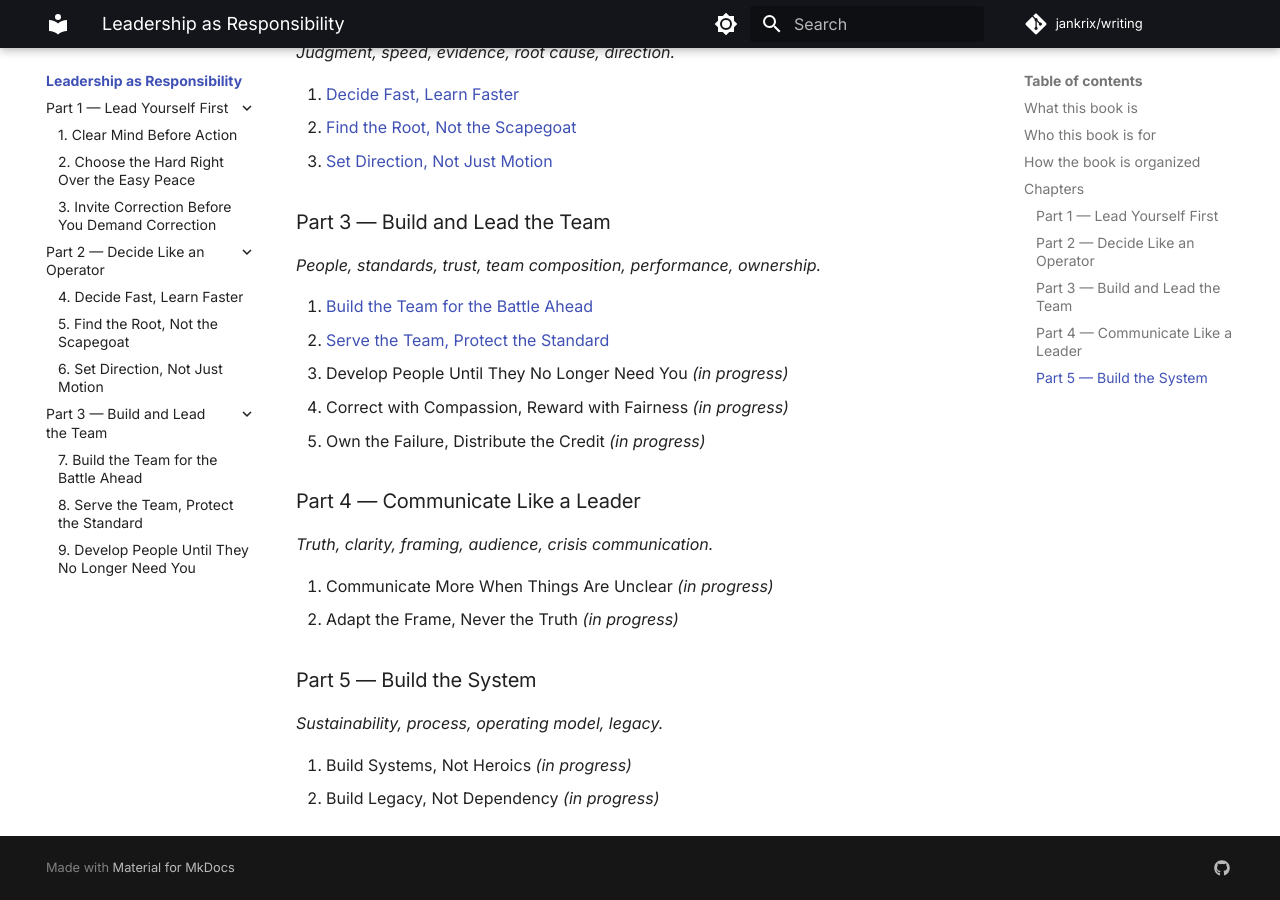
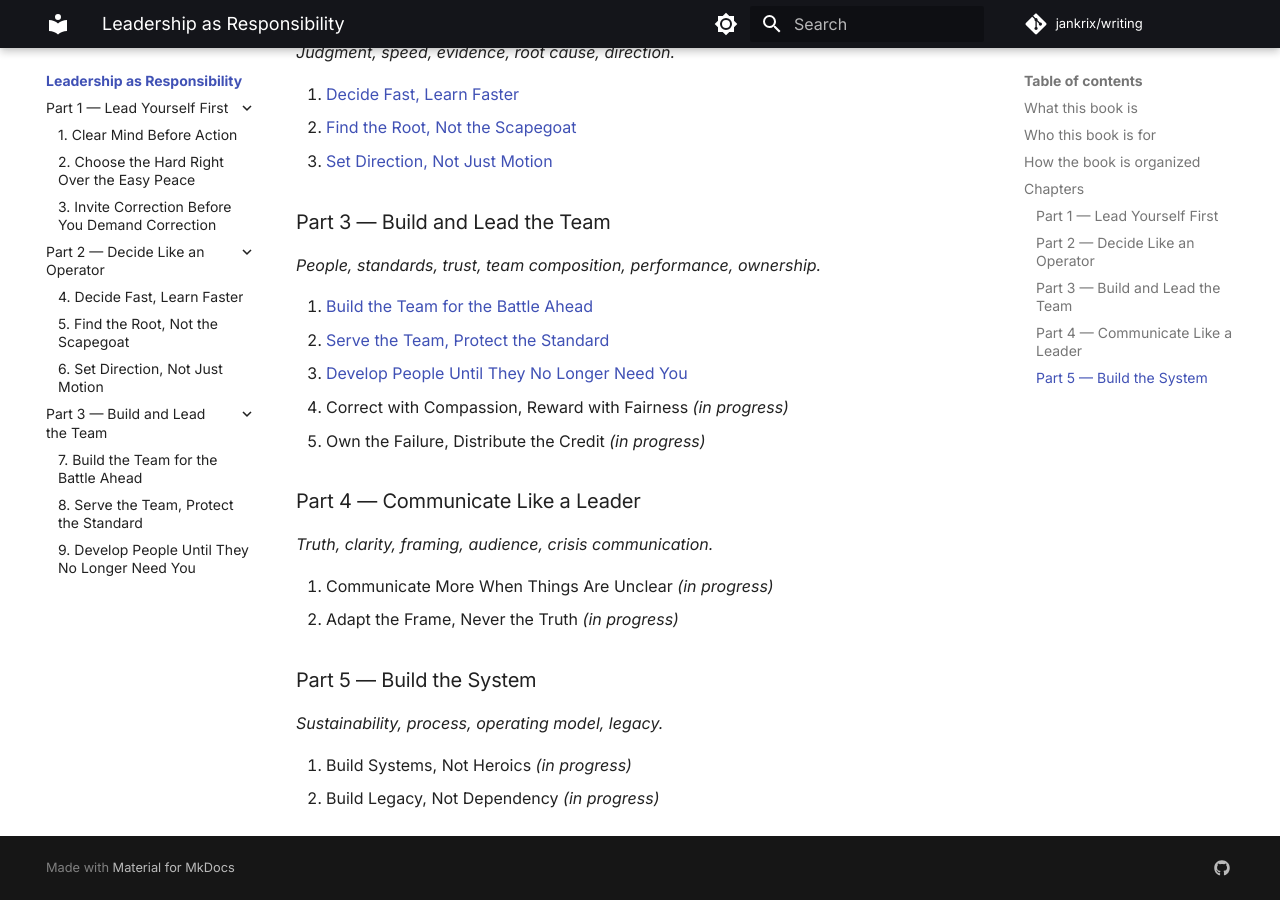
Before and after one commit to jankrix/writing, an MkDocs documentation site: the page built from docs/leadership-as-responsibility/index.md, in a window 1280 px wide and 900 px high, scrolled down 1537 px. Built offline with MkDocs 1.6.1 and Material for MkDocs 9.7.7, drawn with Linux system fonts in a browser that asks for light colours; comment, search, counter and statistics services are not loaded.

Commit message:
Link Chapter 9 from book index
Co-Authored-By: Claude Opus 4.7 <noreply@anthropic.com>

```diff
--- a/docs/leadership-as-responsibility/index.md
+++ b/docs/leadership-as-responsibility/index.md
@@ -58,7 +58,7 @@ The progression is **Self → Decision → Team → Communication → System.**
 
 7. [Build the Team for the Battle Ahead](07-build-team.md)
 8. [Serve the Team, Protect the Standard](08-serve-team.md)
-9. Develop People Until They No Longer Need You *(in progress)*
+9. [Develop People Until They No Longer Need You](09-develop-people.md)
 10. Correct with Compassion, Reward with Fairness *(in progress)*
 11. Own the Failure, Distribute the Credit *(in progress)*
 
```
